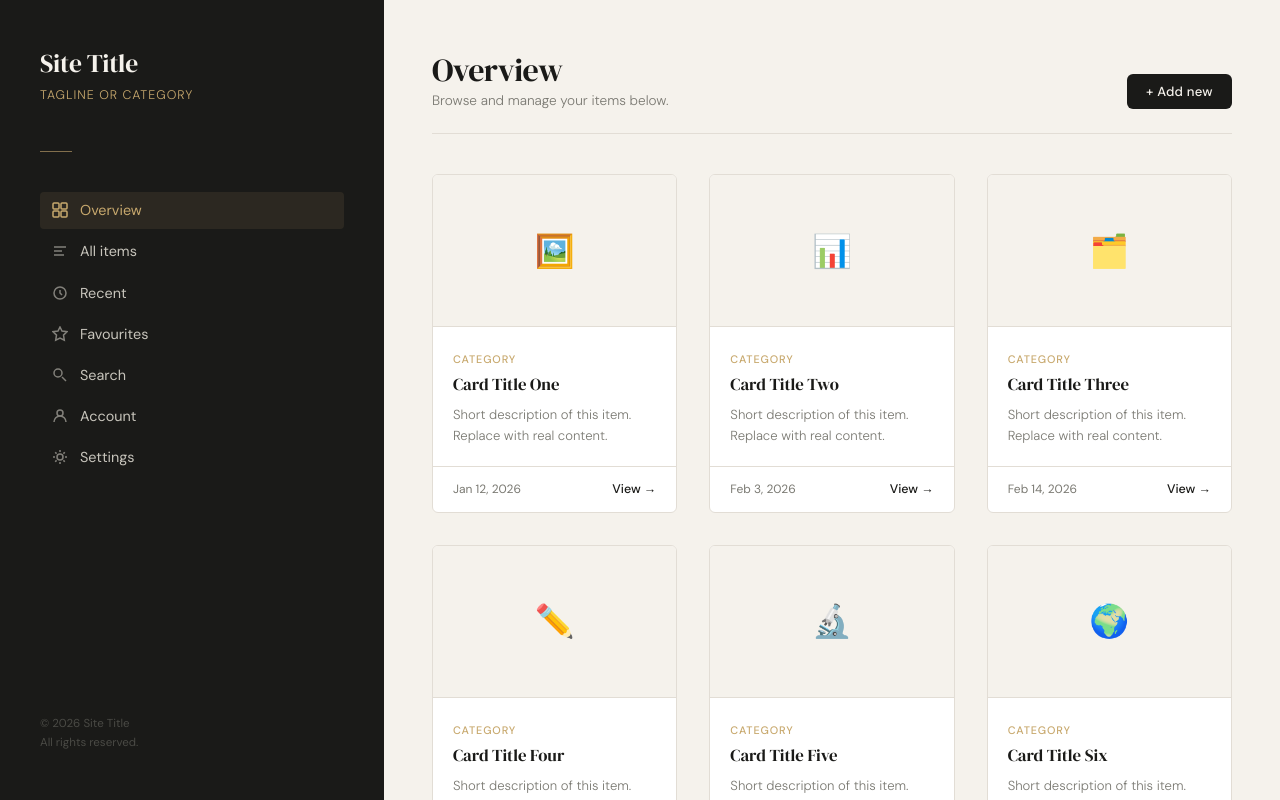
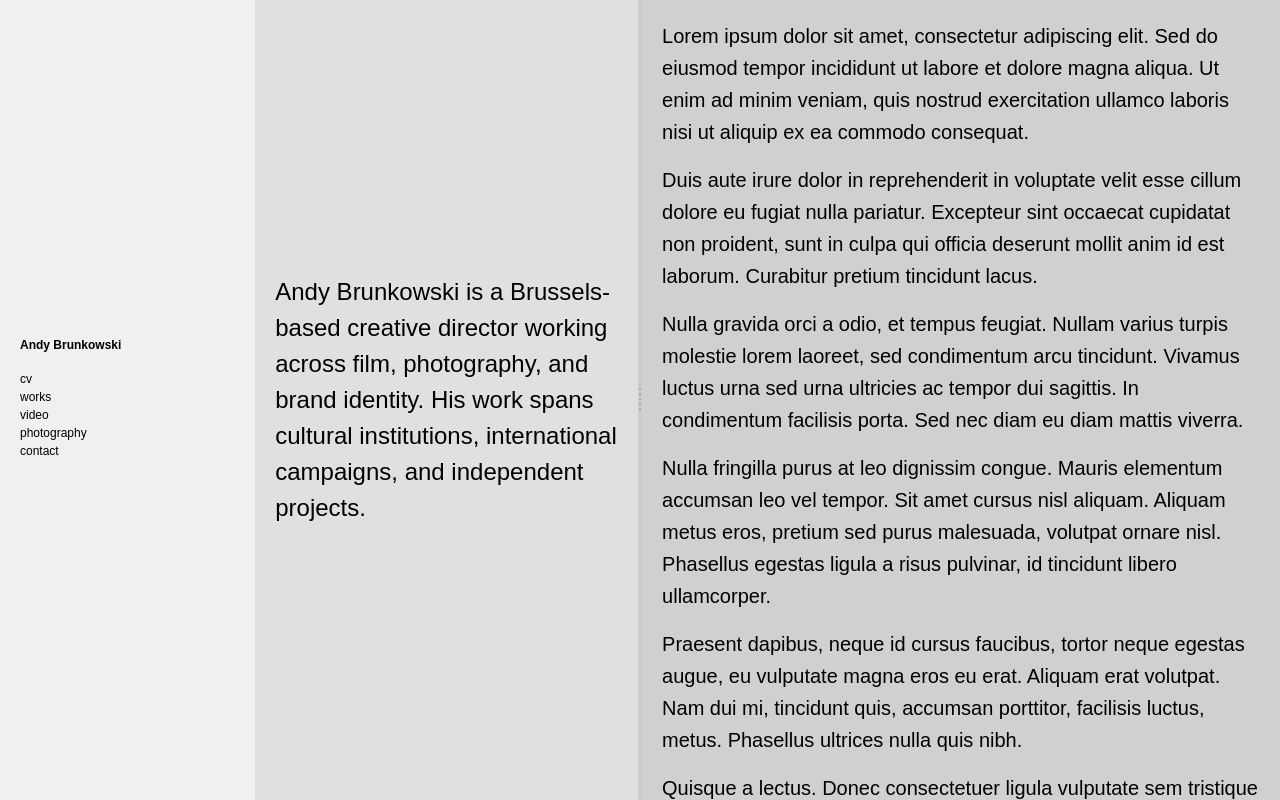
Before and after one commit to katzenhaus/andrey.github.io, a plain HTML site: page index.html in a window 1280 px wide. Drawn offline with Linux system fonts and the light colour scheme.

Commit message:
Update index.html

```diff
--- a/index.html
+++ b/index.html
@@ -3,479 +3,262 @@
 <head>
   <meta charset="UTF-8">
   <meta name="viewport" content="width=device-width, initial-scale=1.0">
-  <title>Site Title</title>
-  <link rel="preconnect" href="https://fonts.googleapis.com">
-  <link href="https://fonts.googleapis.com/css2?family=DM+Serif+Display&family=DM+Sans:wght@300;400;500&display=swap" rel="stylesheet">
+  <title>Andy Brunkowski</title>
   <style>
-    /* ─── Variables ─────────────────────────────────────────── */
-    :root {
-      --bg:          #f5f2ec;
-      --sidebar-bg:  #1a1a18;
-      --text:        #1a1a18;
-      --text-muted:  #7a7972;
-      --accent:      #c8a96e;
-      --card-bg:     #ffffff;
-      --border:      #e2ddd5;
-
-      --sidebar-w:   30%;
-      --content-w:   70%;
-      --gap:         2rem;
-      --card-radius: 6px;
+    * {
+      margin: 0;
+      padding: 0;
+      box-sizing: border-box;
     }
 
-    /* ─── Reset ─────────────────────────────────────────────── */
-    *, *::before, *::after { box-sizing: border-box; margin: 0; padding: 0; }
-    a { color: inherit; text-decoration: none; }
-    img { display: block; max-width: 100%; }
-
-    /* ─── Layout ─────────────────────────────────────────────── */
     html, body {
       height: 100%;
-      overflow: hidden;
-      background: var(--bg);
-      font-family: 'DM Sans', sans-serif;
-      color: var(--text);
+      font-family: sans-serif;
+      font-size: 12px;
     }
 
-    .layout {
+    .container {
       display: flex;
       height: 100vh;
+      overflow: hidden;
     }
 
-    /* ─── Sidebar ────────────────────────────────────────────── */
-    .sidebar {
-      width: var(--sidebar-w);
-      height: 100vh;
-      position: fixed;
-      top: 0;
-      left: 0;
-      background: var(--sidebar-bg);
+    .col-1 {
+      width: 20%;
+      background: #f0f0f0;
+      padding: 20px;
       display: flex;
       flex-direction: column;
-      padding: 3rem 2.5rem;
-      color: #f5f2ec;
+      justify-content: center;
     }
 
-    .sidebar-brand {
-      margin-bottom: 3rem;
+    .col-2 {
+      width: 30%;
+      background: #e0e0e0;
+      padding: 20px;
+      display: flex;
+      align-items: center;
+      min-width: 80px;
+      overflow: hidden;
     }
 
-    .sidebar-brand h1 {
-      font-family: 'DM Serif Display', serif;
-      font-size: 1.6rem;
-      font-weight: 400;
-      letter-spacing: -0.01em;
-      line-height: 1.2;
-      color: #f5f2ec;
+    .col-2 p {
+      font-size: 24px;
+      line-height: 1.5;
     }
 
-    .sidebar-brand p {
-      margin-top: 0.5rem;
-      font-size: 0.78rem;
-      font-weight: 300;
-      color: var(--accent);
-      letter-spacing: 0.08em;
-      text-transform: uppercase;
+    .col-3 {
+      width: 50%;
+      background: #d0d0d0;
+      padding: 20px;
+      height: 100%;
+      overflow-y: scroll;
+      font-size: 20px;
+      min-width: 80px;
     }
 
-    .sidebar-divider {
-      width: 32px;
-      height: 1px;
-      background: var(--accent);
-      margin-bottom: 2.5rem;
-      opacity: 0.6;
+    ::-webkit-scrollbar {
+      width: 4px;
     }
 
+    ::-webkit-scrollbar-track {
+      background: #f1f1f1;
+    }
+
+    ::-webkit-scrollbar-thumb {
+      background: #ffc300;
+    }
+
+    ::-webkit-scrollbar-thumb:hover {
+      background: #faa307;
+    }
+
+    .col-3 p {
+      margin-bottom: 16px;
+      line-height: 1.6;
+    }
+
+    .resizer {
+      width: 4px;
+      background: #ccc;
+      cursor: col-resize;
+      flex-shrink: 0;
+      position: relative;
+      transition: background 0.15s;
+    }
+
+    .resizer:hover,
+    .resizer.dragging {
+      background: #999;
+    }
+
+    /* Drag handle dots */
+    .resizer::after {
+      content: '';
+      position: absolute;
+      top: 50%;
+      left: 50%;
+      transform: translate(-50%, -50%);
+      width: 2px;
+      height: 24px;
+      background: repeating-linear-gradient(
+        to bottom,
+        #aaa 0px,
+        #aaa 2px,
+        transparent 2px,
+        transparent 5px
+      );
+    }
+    .site-title {
+      display: block;
+      font-size: 12px;
+      font-weight: bold;
+      text-decoration: none;
+      color: #000;
+      margin-bottom: 20px;
+    }
+
+    /* Nav */
     nav ul {
       list-style: none;
-      display: flex;
-      flex-direction: column;
-      gap: 0.25rem;
+    }
+
+    nav ul li {
+      margin-bottom: 4px;
     }
 
     nav ul li a {
-      display: flex;
-      align-items: center;
-      gap: 0.75rem;
-      padding: 0.6rem 0.75rem;
-      border-radius: 4px;
-      font-size: 0.9rem;
-      font-weight: 400;
-      color: #c8c5bc;
-      transition: background 0.15s, color 0.15s;
+      text-decoration: none;
+      color: #000;
     }
 
-    nav ul li a:hover,
-    nav ul li a.active {
-      background: rgba(200, 169, 110, 0.1);
-      color: var(--accent);
+    nav ul li a:hover {
+      text-decoration: underline;
     }
 
-    nav ul li a .nav-icon {
-      width: 16px;
-      height: 16px;
-      opacity: 0.6;
-      flex-shrink: 0;
+    /* Works toggle */
+    .works-toggle {
+      cursor: pointer;
+      user-select: none;
     }
 
-    nav ul li a.active .nav-icon { opacity: 1; }
-
-    .sidebar-footer {
-      margin-top: auto;
-      font-size: 0.72rem;
-      color: #4a4a45;
-      line-height: 1.6;
+    /* Submenu */
+    .submenu {
+      list-style: none;
+      display: none;
+      padding-left: 10px;
+      margin-top: 4px;
     }
 
-    /* ─── Main content ───────────────────────────────────────── */
-    .main {
-      margin-left: var(--sidebar-w);
-      width: var(--content-w);
-      height: 100vh;
-      overflow-y: scroll;
-      background: var(--bg);
+    .submenu.open {
+      display: block;
     }
 
-    .main-inner {
-      padding: 3rem 3rem 5rem;
+    .submenu li {
+      margin-bottom: 4px;
     }
 
-    /* ─── Page header ────────────────────────────────────────── */
-    .page-header {
-      margin-bottom: 2.5rem;
-      display: flex;
-      align-items: flex-end;
-      justify-content: space-between;
-      gap: 1rem;
-      padding-bottom: 1.5rem;
-      border-bottom: 1px solid var(--border);
+    .submenu li a {
+      text-decoration: none;
+      color: #000;
     }
 
-    .page-header h2 {
-      font-family: 'DM Serif Display', serif;
-      font-size: 2rem;
-      font-weight: 400;
-      letter-spacing: -0.02em;
+    .submenu li a:hover {
+      text-decoration: underline;
     }
-
-    .page-header p {
-      font-size: 0.85rem;
-      color: var(--text-muted);
-      font-weight: 300;
-    }
-
-    .btn {
-      display: inline-flex;
-      align-items: center;
-      gap: 0.4rem;
-      padding: 0.55rem 1.2rem;
-      background: var(--text);
-      color: var(--bg);
-      border: none;
-      border-radius: var(--card-radius);
-      font-family: 'DM Sans', sans-serif;
-      font-size: 0.82rem;
-      font-weight: 500;
-      cursor: pointer;
-      letter-spacing: 0.02em;
-      transition: opacity 0.15s;
-      white-space: nowrap;
-    }
-
-    .btn:hover { opacity: 0.75; }
-
-    .btn-ghost {
-      background: transparent;
-      color: var(--text);
-      border: 1px solid var(--border);
-    }
-
-    .btn-ghost:hover { background: var(--border); opacity: 1; }
-
-    /* ─── Card grid ──────────────────────────────────────────── */
-    .card-grid {
-      display: grid;
-      grid-template-columns: repeat(auto-fill, minmax(240px, 1fr));
-      gap: var(--gap);
-    }
-
-    .card {
-      background: var(--card-bg);
-      border: 1px solid var(--border);
-      border-radius: var(--card-radius);
-      overflow: hidden;
-      transition: box-shadow 0.2s, transform 0.2s;
-    }
-
-    .card:hover {
-      box-shadow: 0 8px 32px rgba(0,0,0,0.08);
-      transform: translateY(-2px);
-    }
-
-    .card-thumb {
-      width: 100%;
-      aspect-ratio: 16/10;
-      background: var(--bg);
-      display: flex;
-      align-items: center;
-      justify-content: center;
-      font-size: 2rem;
-      border-bottom: 1px solid var(--border);
-    }
-
-    .card-body {
-      padding: 1.25rem;
-    }
-
-    .card-tag {
-      display: inline-block;
-      font-size: 0.68rem;
-      font-weight: 500;
-      letter-spacing: 0.08em;
-      text-transform: uppercase;
-      color: var(--accent);
-      margin-bottom: 0.5rem;
-    }
-
-    .card-title {
-      font-family: 'DM Serif Display', serif;
-      font-size: 1.05rem;
-      font-weight: 400;
-      line-height: 1.3;
-      margin-bottom: 0.5rem;
-    }
-
-    .card-desc {
-      font-size: 0.82rem;
-      color: var(--text-muted);
-      line-height: 1.6;
-      font-weight: 300;
-    }
-
-    .card-footer {
-      padding: 0.9rem 1.25rem;
-      border-top: 1px solid var(--border);
-      display: flex;
-      align-items: center;
-      justify-content: space-between;
-      font-size: 0.75rem;
-      color: var(--text-muted);
-    }
-
-    .card-footer a {
-      font-weight: 500;
-      color: var(--text);
-      font-size: 0.78rem;
-      transition: color 0.15s;
-    }
-
-    .card-footer a:hover { color: var(--accent); }
   </style>
 </head>
 <body>
-
-<div class="layout">
-
-  <!-- ── Sidebar ──────────────────────────────────── -->
-  <aside class="sidebar">
-    <div class="sidebar-brand">
-      <h1>Site Title</h1>
-      <p>Tagline or category</p>
-    </div>
-
-    <div class="sidebar-divider"></div>
-
+  <div class="container">
+    <div class="col-1">
+      <a href="/" class="site-title">Andy Brunkowski</a>
       <nav>
         <ul>
+          <li><a href="#">cv</a></li>
           <li>
-          <a href="#" class="active">
-            <svg class="nav-icon" viewBox="0 0 16 16" fill="none" stroke="currentColor" stroke-width="1.5"><rect x="1" y="1" width="6" height="6" rx="1"/><rect x="9" y="1" width="6" height="6" rx="1"/><rect x="1" y="9" width="6" height="6" rx="1"/><rect x="9" y="9" width="6" height="6" rx="1"/></svg>
-            Overview
-          </a>
+            <span class="works-toggle" onclick="toggleWorks()">works</span>
+            <ul class="submenu" id="works-submenu">
+              <li><a href="#">Burger King</a></li>
+              <li><a href="#">SPA</a></li>
+              <li><a href="#">Visit Brussels</a></li>
+              <li><a href="#">POST NL</a></li>
+            </ul>
           </li>
-        <li>
-          <a href="#">
-            <svg class="nav-icon" viewBox="0 0 16 16" fill="none" stroke="currentColor" stroke-width="1.5"><path d="M2 4h12M2 8h8M2 12h10"/></svg>
-            All items
-          </a>
-        </li>
-        <li>
-          <a href="#">
-            <svg class="nav-icon" viewBox="0 0 16 16" fill="none" stroke="currentColor" stroke-width="1.5"><circle cx="8" cy="8" r="6"/><path d="M8 5v3l2 2"/></svg>
-            Recent
-          </a>
-        </li>
-        <li>
-          <a href="#">
-            <svg class="nav-icon" viewBox="0 0 16 16" fill="none" stroke="currentColor" stroke-width="1.5"><path d="M8 1l2 4 5 .7-3.5 3.4.8 5L8 12l-4.3 2.1.8-5L1 5.7 6 5z"/></svg>
-            Favourites
-          </a>
-        </li>
-        <li>
-          <a href="#">
-            <svg class="nav-icon" viewBox="0 0 16 16" fill="none" stroke="currentColor" stroke-width="1.5"><circle cx="6" cy="6" r="4"/><path d="M10 10l4 4"/></svg>
-            Search
-          </a>
-        </li>
-        <li>
-          <a href="#">
-            <svg class="nav-icon" viewBox="0 0 16 16" fill="none" stroke="currentColor" stroke-width="1.5"><circle cx="8" cy="5" r="3"/><path d="M2 14c0-3.3 2.7-6 6-6s6 2.7 6 6"/></svg>
-            Account
-          </a>
-        </li>
-        <li>
-          <a href="#">
-            <svg class="nav-icon" viewBox="0 0 16 16" fill="none" stroke="currentColor" stroke-width="1.5"><circle cx="8" cy="8" r="3"/><path d="M8 1v2M8 13v2M1 8h2M13 8h2M3.2 3.2l1.4 1.4M11.4 11.4l1.4 1.4M3.2 12.8l1.4-1.4M11.4 4.6l1.4-1.4"/></svg>
-            Settings
-          </a>
-        </li>
+          <li><a href="#">video</a></li>
+          <li><a href="#">photography</a></li>
+          <li><a href="#">contact</a></li>
         </ul>
       </nav>
-
-    <div class="sidebar-footer">
-      &copy; 2026 Site Title<br>
-      All rights reserved.
     </div>
-  </aside>
-
-  <!-- ── Main ─────────────────────────────────────── -->
-  <main class="main">
-    <div class="main-inner">
-
-      <div class="page-header">
-        <div>
-          <h2>Overview</h2>
-          <p>Browse and manage your items below.</p>
+    <div class="col-2">
+      <p>Andy Brunkowski is a Brussels-based creative director working across film, photography, and brand identity. His work spans cultural institutions, international campaigns, and independent projects.</p>
     </div>
-        <button class="btn">+ Add new</button>
-      </div>
-
-      <!-- Card grid -->
-      <div class="card-grid">
-
-        <!-- Card -->
-        <div class="card">
-          <div class="card-thumb">🖼️</div>
-          <div class="card-body">
-            <span class="card-tag">Category</span>
-            <h3 class="card-title">Card Title One</h3>
-            <p class="card-desc">Short description of this item. Replace with real content.</p>
-          </div>
-          <div class="card-footer">
-            <span>Jan 12, 2026</span>
-            <a href="#">View →</a>
+    <div class="resizer" id="resizer"></div>
+    <div class="col-3">
+      <p>Lorem ipsum dolor sit amet, consectetur adipiscing elit. Sed do eiusmod tempor incididunt ut labore et dolore magna aliqua. Ut enim ad minim veniam, quis nostrud exercitation ullamco laboris nisi ut aliquip ex ea commodo consequat.</p>
+      <p>Duis aute irure dolor in reprehenderit in voluptate velit esse cillum dolore eu fugiat nulla pariatur. Excepteur sint occaecat cupidatat non proident, sunt in culpa qui officia deserunt mollit anim id est laborum. Curabitur pretium tincidunt lacus.</p>
+      <p>Nulla gravida orci a odio, et tempus feugiat. Nullam varius turpis molestie lorem laoreet, sed condimentum arcu tincidunt. Vivamus luctus urna sed urna ultricies ac tempor dui sagittis. In condimentum facilisis porta. Sed nec diam eu diam mattis viverra.</p>
+      <p>Nulla fringilla purus at leo dignissim congue. Mauris elementum accumsan leo vel tempor. Sit amet cursus nisl aliquam. Aliquam metus eros, pretium sed purus malesuada, volutpat ornare nisl. Phasellus egestas ligula a risus pulvinar, id tincidunt libero ullamcorper.</p>
+      <p>Praesent dapibus, neque id cursus faucibus, tortor neque egestas augue, eu vulputate magna eros eu erat. Aliquam erat volutpat. Nam dui mi, tincidunt quis, accumsan porttitor, facilisis luctus, metus. Phasellus ultrices nulla quis nibh.</p>
+      <p>Quisque a lectus. Donec consectetuer ligula vulputate sem tristique cursus. Nam nulla quam, gravida non, commodo a, sodales sit amet, nisi. Nullam in massa. Suspendisse vitae nibh pretium purus ornare fringilla quis nec felis.</p>
+      <p>Vestibulum ante ipsum primis in faucibus orci luctus et ultrices posuere cubilia curae; Nunc egestas, augue at pellentesque laoreet, felis eros vehicula leo, at malesuada velit leo quis pede. Donec interdum, metus et hendrerit aliquet, dolor diam sagittis ligula.</p>
+      <p>Etiam luctus ante at sapien tempus, eu cursus nisl posuere. Integer euismod, velit vel suscipit efficitur, risus velit molestie orci, non volutpat urna augue nec tortor. Sed blandit lorem eu eros scelerisque, ac tincidunt ligula placerat.</p>
+      <p>Fusce lobortis lorem at ipsum semper sagittis. Vestibulum faucibus libero nec purus tincidunt, vel lacinia elit dapibus. Ut consectetur velit eu malesuada consequat. Pellentesque habitant morbi tristique senectus et netus et malesuada fames ac turpis egestas.</p>
+      <p>Cras dictum. Pellentesque habitant morbi tristique senectus et netus et malesuada fames ac turpis egestas. Vestibulum ante ipsum primis in faucibus orci luctus et ultrices posuere cubilia curae; Aenean lacinia mauris vel est. Suspendisse eu nisl.</p>
+      <p>Nullam ut libero. Integer dignissim consequat lectus. Class aptent taciti sociosqu ad litora torquent per conubia nostra, per inceptos hymenaeos. Proin eget orci eu lorem consequat tincidunt. Maecenas faucibus mollis interdum.</p>
+      <p>Sed molestie augue sit amet leo consequat posuere. Vestibulum ante ipsum primis in faucibus orci luctus et ultrices posuere cubilia curae; Proin vel ante a orci tempus eleifend ut et magna. Lorem ipsum dolor sit amet, consectetur adipiscing elit.</p>
     </div>
   </div>
+  <script>
+    function toggleWorks() {
+      const submenu = document.getElementById('works-submenu');
+      submenu.classList.toggle('open');
+    }
 
-        <div class="card">
-          <div class="card-thumb">📊</div>
-          <div class="card-body">
-            <span class="card-tag">Category</span>
-            <h3 class="card-title">Card Title Two</h3>
-            <p class="card-desc">Short description of this item. Replace with real content.</p>
-          </div>
-          <div class="card-footer">
-            <span>Feb 3, 2026</span>
-            <a href="#">View →</a>
-          </div>
-        </div>
+    const resizer = document.getElementById('resizer');
+    const col2 = document.querySelector('.col-2');
+    const col3 = document.querySelector('.col-3');
+    const container = document.querySelector('.container');
 
-        <div class="card">
-          <div class="card-thumb">🗂️</div>
-          <div class="card-body">
-            <span class="card-tag">Category</span>
-            <h3 class="card-title">Card Title Three</h3>
-            <p class="card-desc">Short description of this item. Replace with real content.</p>
-          </div>
-          <div class="card-footer">
-            <span>Feb 14, 2026</span>
-            <a href="#">View →</a>
-          </div>
-        </div>
+    let isResizing = false;
 
-        <div class="card">
-          <div class="card-thumb">✏️</div>
-          <div class="card-body">
-            <span class="card-tag">Category</span>
-            <h3 class="card-title">Card Title Four</h3>
-            <p class="card-desc">Short description of this item. Replace with real content.</p>
-          </div>
-          <div class="card-footer">
-            <span>Mar 1, 2026</span>
-            <a href="#">View →</a>
-          </div>
-        </div>
+    resizer.addEventListener('mousedown', (e) => {
+      isResizing = true;
+      resizer.classList.add('dragging');
+      document.body.style.cursor = 'col-resize';
+      document.body.style.userSelect = 'none';
+    });
 
-        <div class="card">
-          <div class="card-thumb">🔬</div>
-          <div class="card-body">
-            <span class="card-tag">Category</span>
-            <h3 class="card-title">Card Title Five</h3>
-            <p class="card-desc">Short description of this item. Replace with real content.</p>
-          </div>
-          <div class="card-footer">
-            <span>Mar 8, 2026</span>
-            <a href="#">View →</a>
-          </div>
-        </div>
+    document.addEventListener('mousemove', (e) => {
+      if (!isResizing) return;
 
-        <div class="card">
-          <div class="card-thumb">🌍</div>
-          <div class="card-body">
-            <span class="card-tag">Category</span>
-            <h3 class="card-title">Card Title Six</h3>
-            <p class="card-desc">Short description of this item. Replace with real content.</p>
-          </div>
-          <div class="card-footer">
-            <span>Apr 2, 2026</span>
-            <a href="#">View →</a>
-          </div>
-        </div>
+      const containerRect = container.getBoundingClientRect();
+      const col1Width = document.querySelector('.col-1').offsetWidth;
+      const resizerWidth = resizer.offsetWidth;
 
-        <div class="card">
-          <div class="card-thumb">💡</div>
-          <div class="card-body">
-            <span class="card-tag">Category</span>
-            <h3 class="card-title">Card Title Seven</h3>
-            <p class="card-desc">Short description of this item. Replace with real content.</p>
-          </div>
-          <div class="card-footer">
-            <span>Apr 10, 2026</span>
-            <a href="#">View →</a>
-          </div>
-        </div>
+      // Total available width for col2 + col3
+      const available = containerRect.width - col1Width - resizerWidth;
 
-        <div class="card">
-          <div class="card-thumb">📦</div>
-          <div class="card-body">
-            <span class="card-tag">Category</span>
-            <h3 class="card-title">Card Title Eight</h3>
-            <p class="card-desc">Short description of this item. Replace with real content.</p>
-          </div>
-          <div class="card-footer">
-            <span>Apr 18, 2026</span>
-            <a href="#">View →</a>
-          </div>
-        </div>
+      // Mouse position relative to start of col2
+      const mouseX = e.clientX - containerRect.left - col1Width;
 
-        <div class="card">
-          <div class="card-thumb">🎯</div>
-          <div class="card-body">
-            <span class="card-tag">Category</span>
-            <h3 class="card-title">Card Title Nine</h3>
-            <p class="card-desc">Short description of this item. Replace with real content.</p>
-          </div>
-          <div class="card-footer">
-            <span>Apr 20, 2026</span>
-            <a href="#">View →</a>
-          </div>
-        </div>
+      const minPx = 80;
+      const clampedX = Math.min(Math.max(mouseX, minPx), available - minPx);
 
-      </div><!-- /card-grid -->
-    </div><!-- /main-inner -->
-  </main>
+      const col2Pct = (clampedX / containerRect.width) * 100;
+      const col3Pct = ((available - clampedX) / containerRect.width) * 100;
 
-</div><!-- /layout -->
+      col2.style.width = col2Pct + '%';
+      col3.style.width = col3Pct + '%';
+    });
 
+    document.addEventListener('mouseup', () => {
+      if (!isResizing) return;
+      isResizing = false;
+      resizer.classList.remove('dragging');
+      document.body.style.cursor = '';
+      document.body.style.userSelect = '';
+    });
+  </script>
 </body>
 </html>
```
Lines whose indentation alone changed are shown as unchanged.
